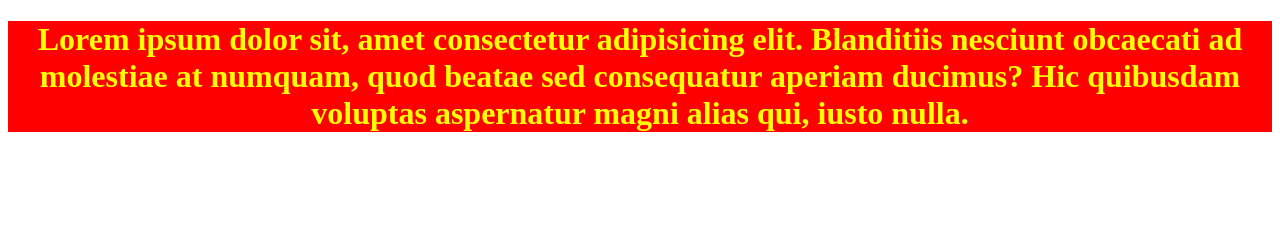
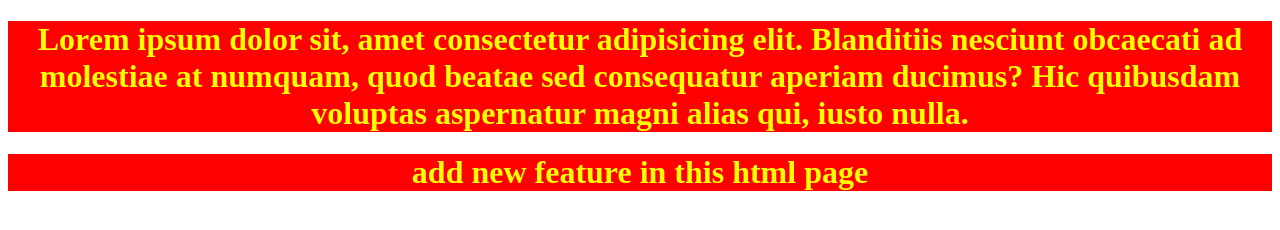
Before and after one commit to Danish-Sarwari/localrepo, a plain HTML site: page index.html in a window 1280 px wide. Drawn offline with Linux system fonts and the light colour scheme.

Commit message:
add a new feature

```diff
--- a/index.html
+++ b/index.html
@@ -12,6 +12,10 @@
     <h1>Lorem ipsum dolor sit, amet consectetur adipisicing elit. Blanditiis nesciunt obcaecati ad molestiae at numquam,
         quod beatae sed consequatur aperiam ducimus? Hic quibusdam voluptas aspernatur magni alias qui, iusto nulla.
     </h1>
+
+    <h1>add new feature in this html page</h1>
+
+
 </body>
 
 <script src="script.js"></script>
```
